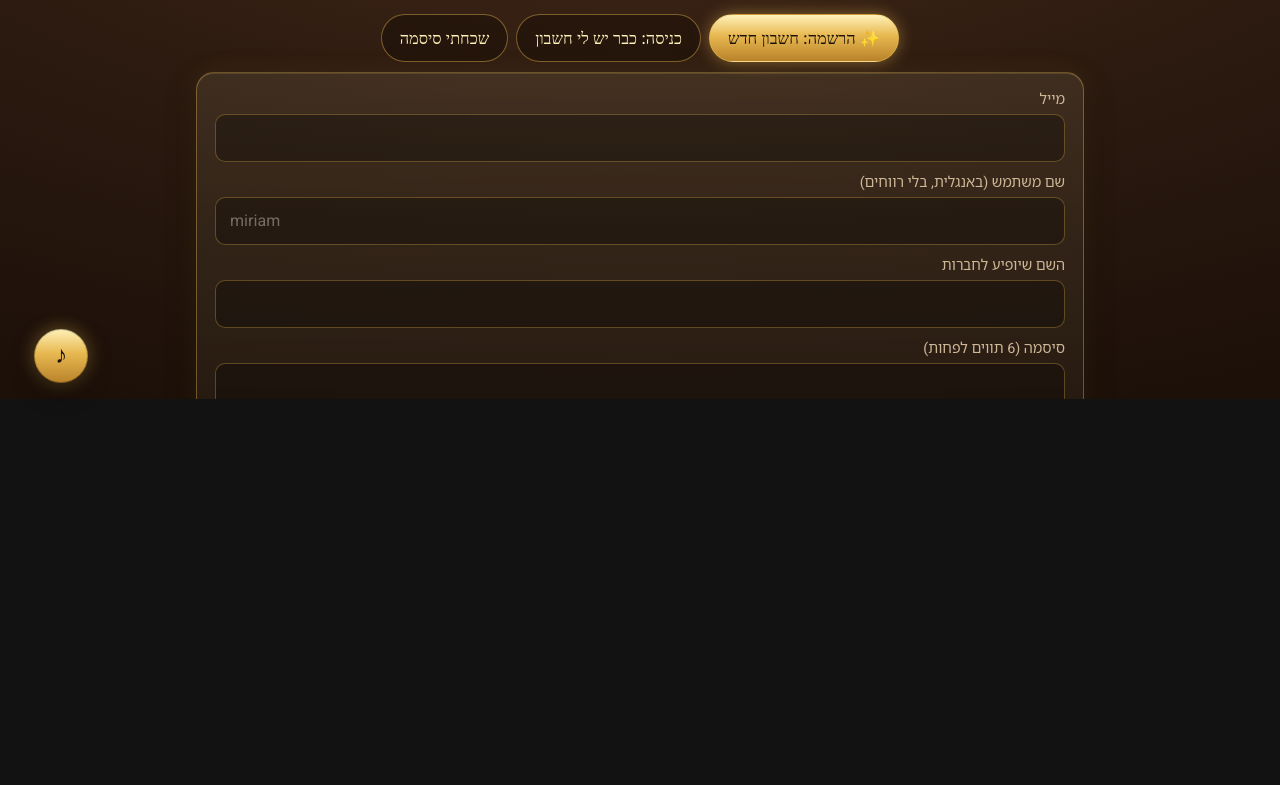
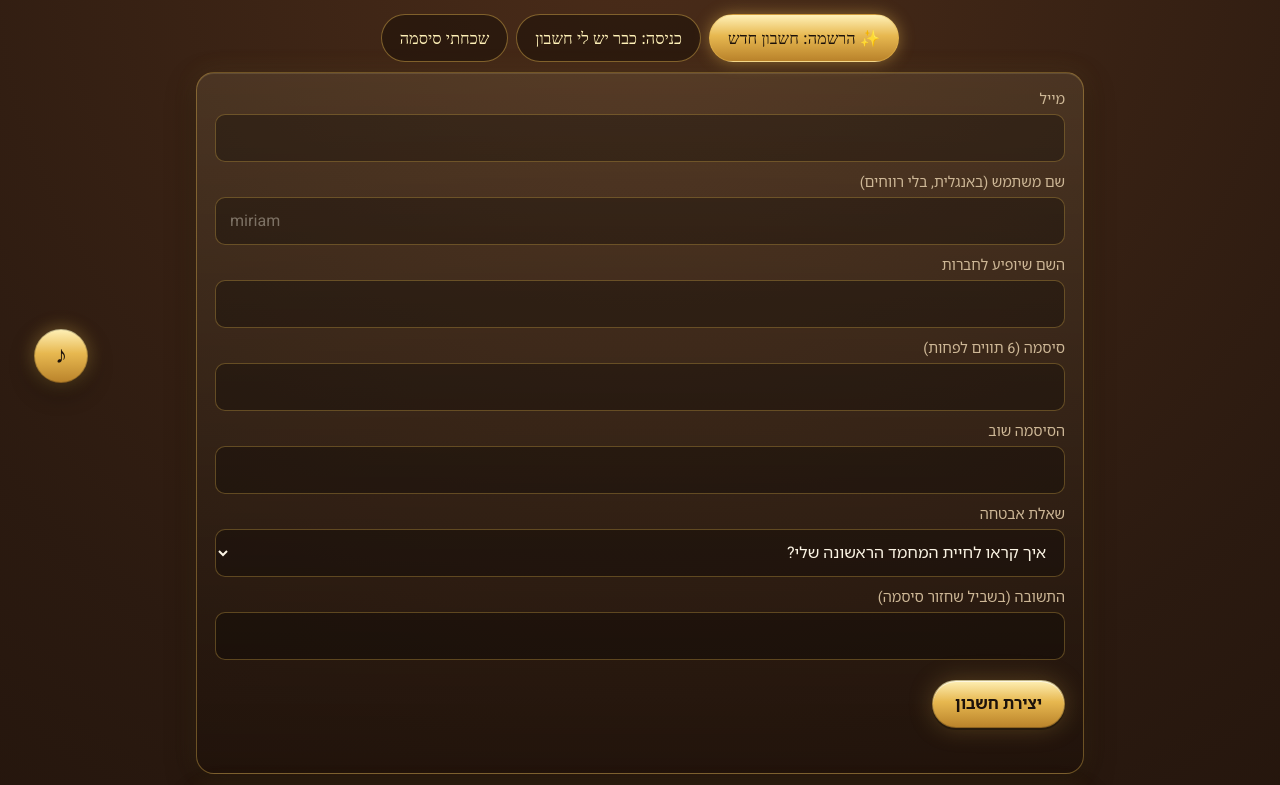
Before and after one commit to miriamvoronov-spec/coloring-book, a plain HTML site: page index.html in a window 1280 px wide. Shown: the part 401-1186 px from the top of the page. Before the commit the page ends 800 px from the top, so only its background shows below. Drawn offline with Linux system fonts and the light colour scheme; a web font is replaced by a local one.

Commit message:
Add styles for app layout and overflow handling
Added CSS styles to manage overflow and height for the app.

```diff
--- a/index.html
+++ b/index.html
@@ -1,5 +1,20 @@
 <!doctype html>
 <html lang="he" dir="rtl">
+  <style>
+  html, body, #app {
+    overflow-y: auto !important;
+    height: auto !important;
+    min-height: 100vh !important;
+    position: relative !important;
+  }
+  #app > * {
+    overflow-y: auto !important;
+    height: auto !important;
+    min-height: 100vh !important;
+    position: relative !important;
+    padding-bottom: 120px !important;
+  }
+</style>
   <head>
     <meta charset="UTF-8" />
     <meta name="viewport" content="width=device-width, initial-scale=1, viewport-fit=cover, user-scalable=no" />
```
